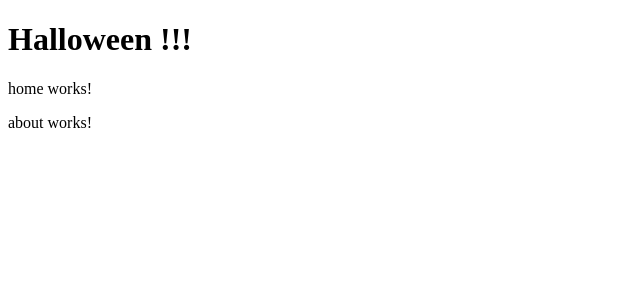
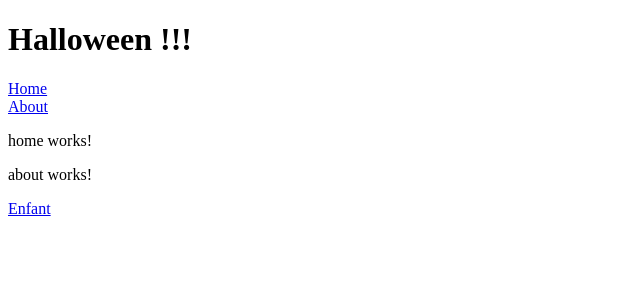
Before and after one commit to Kwendoo/Angular, an Angular app in the folder DemoAngular/: page /home in a window 1280 px wide. Before the commit this address led to /. Shown: the top 300 px of the page, without its empty margins (0-640 px from the left). Built offline with nearby package versions, Linux system fonts and the light colour scheme.

Commit message:
enfant de component

```diff
--- a/DemoAngular/src/app/app-routing.module.ts
+++ b/DemoAngular/src/app/app-routing.module.ts
@@ -1,7 +1,16 @@
+import { componentFactoryName } from '@angular/compiler';
 import { NgModule } from '@angular/core';
 import { RouterModule, Routes } from '@angular/router';
+import { AboutComponent } from './about/about.component';
+import { EnfantComponent } from './home/enfant/enfant.component';
+import { HomeComponent } from './home/home.component';
 
-const routes: Routes = [];
+const routes: Routes = [
+  {path : 'home', component : HomeComponent, children : [
+    {path : 'enfant', component : EnfantComponent}
+  ]},
+  {path : 'about', component : AboutComponent}
+];
 
 @NgModule({
   imports: [RouterModule.forRoot(routes)],
--- a/DemoAngular/src/app/app.component.html
+++ b/DemoAngular/src/app/app.component.html
@@ -1,3 +1,13 @@
 <h1>Halloween !!!</h1>
 
-<app-home></app-home>
+<!--<app-home></app-home>-->
+
+<!--
+<a href="home">Home</a><br>
+<a href="about">About</a><br>
+-->
+
+<a routerLink='home'>Home</a><br>
+<a routerLink='about'>About</a>
+
+<router-outlet></router-outlet>
--- a/DemoAngular/src/app/app.module.ts
+++ b/DemoAngular/src/app/app.module.ts
@@ -5,12 +5,14 @@ import { AppRoutingModule } from './app-routing.module';
 import { AppComponent } from './app.component';
 import { HomeComponent } from './home/home.component';
 import { AboutComponent } from './about/about.component';
+import { EnfantComponent } from './home/enfant/enfant.component';
 
 @NgModule({
   declarations: [
     AppComponent,
     HomeComponent,
-    AboutComponent
+    AboutComponent,
+    EnfantComponent
   ],
   imports: [
     BrowserModule,
--- /dev/null
+++ b/DemoAngular/src/app/home/enfant/enfant.component.html
@@ -0,0 +1,7 @@
+<p>enfant works!</p>
+
+
+
+<a routerLink="enfant">Enfant</a>
+
+<router-outlet></router-outlet>
--- /dev/null
+++ b/DemoAngular/src/app/home/enfant/enfant.component.ts
@@ -0,0 +1,15 @@
+import { Component, OnInit } from '@angular/core';
+
+@Component({
+  selector: 'app-enfant',
+  templateUrl: './enfant.component.html',
+  styleUrls: ['./enfant.component.scss']
+})
+export class EnfantComponent implements OnInit {
+
+  constructor() { }
+
+  ngOnInit(): void {
+  }
+
+}
--- a/DemoAngular/src/app/home/home.component.html
+++ b/DemoAngular/src/app/home/home.component.html
@@ -1,3 +1,5 @@
 <p>home works!</p>
 
 <app-about></app-about>
+
+<a routerLink="enfant">Enfant</a>
```
Also changed, not shown: DemoAngular/src/app/home/enfant/enfant.component.scss (added), 1 other file (tests, documents, lock files or other folders).
